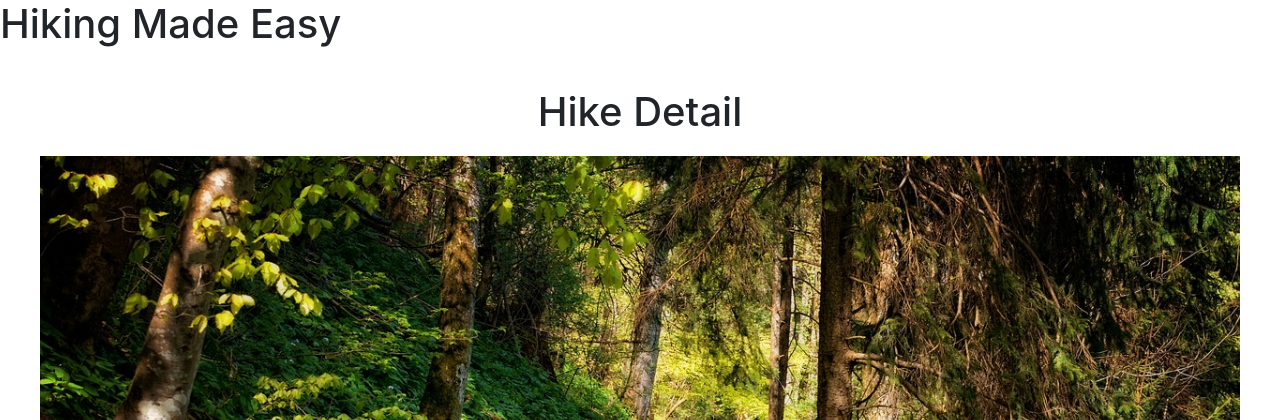
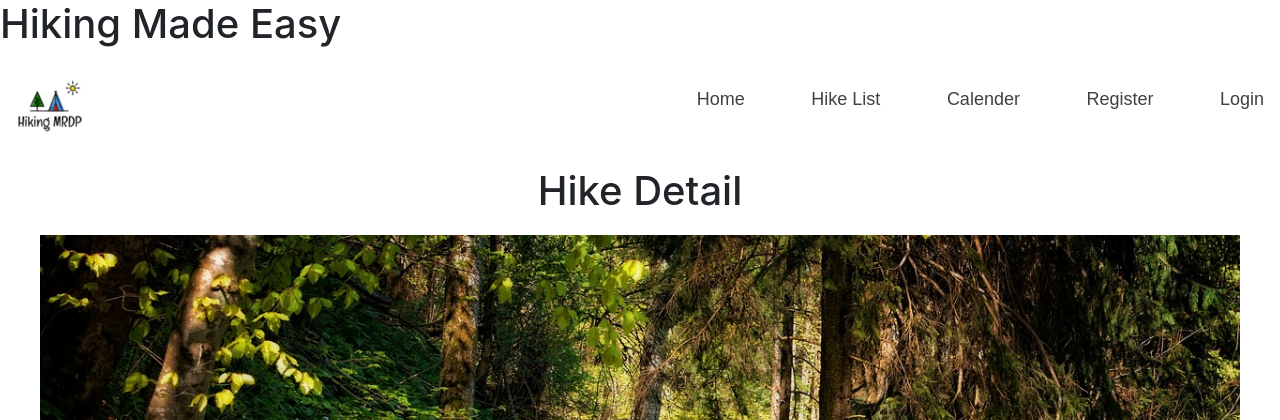
Before and after one commit to dli24/Hiking_Django, a Django app: page /hike in a window 1280 px wide. Shown: the top 420 px of the page. Run offline with Django 3.2, Linux system fonts and the light colour scheme; parts of the project's set-up code (start-up, migrations or seed data) failed here and were passed over; some libraries are stand-ins or nearby versions.

Commit message:
add NavBar

```diff
--- a/templates/hike/hike_detail.html
+++ b/templates/hike/hike_detail.html
@@ -1,4 +1,33 @@
 {% extends 'base.html' %} {% block content %}
+
+    <!-- NavBar -->
+
+    <nav class="main-navigation">
+      <div class="navbar-header animated fadeInUp">
+          <a class="navbar-brand" href="#"><img src="/static/image/logo.png" alt="Hiking logo" style="width: 70px"; > </a>
+      </div>
+      <ul class="nav-list">
+          <li class="nav-list-item">
+              <a href="#" class="nav-link">Home</a>
+          </li>
+          <li class="nav-list-item">
+              <a href="#" class="nav-link">Hike List</a>
+          </li>
+          <li class="nav-list-item">
+              <a href="#" class="nav-link">Calender</a>
+          </li>
+          <li class="nav-list-item">
+              <a href="#" class="nav-link">Register</a>
+          </li>
+          <li class="nav-list-item">
+              <a href="#" class="nav-link">Login</a>
+          </li>
+      </ul>
+
+  </nav>
+
+  <!-- main -->
+
 
 <div class="main">
 
```
Also changed, not shown: static/image/logo.png (added).
